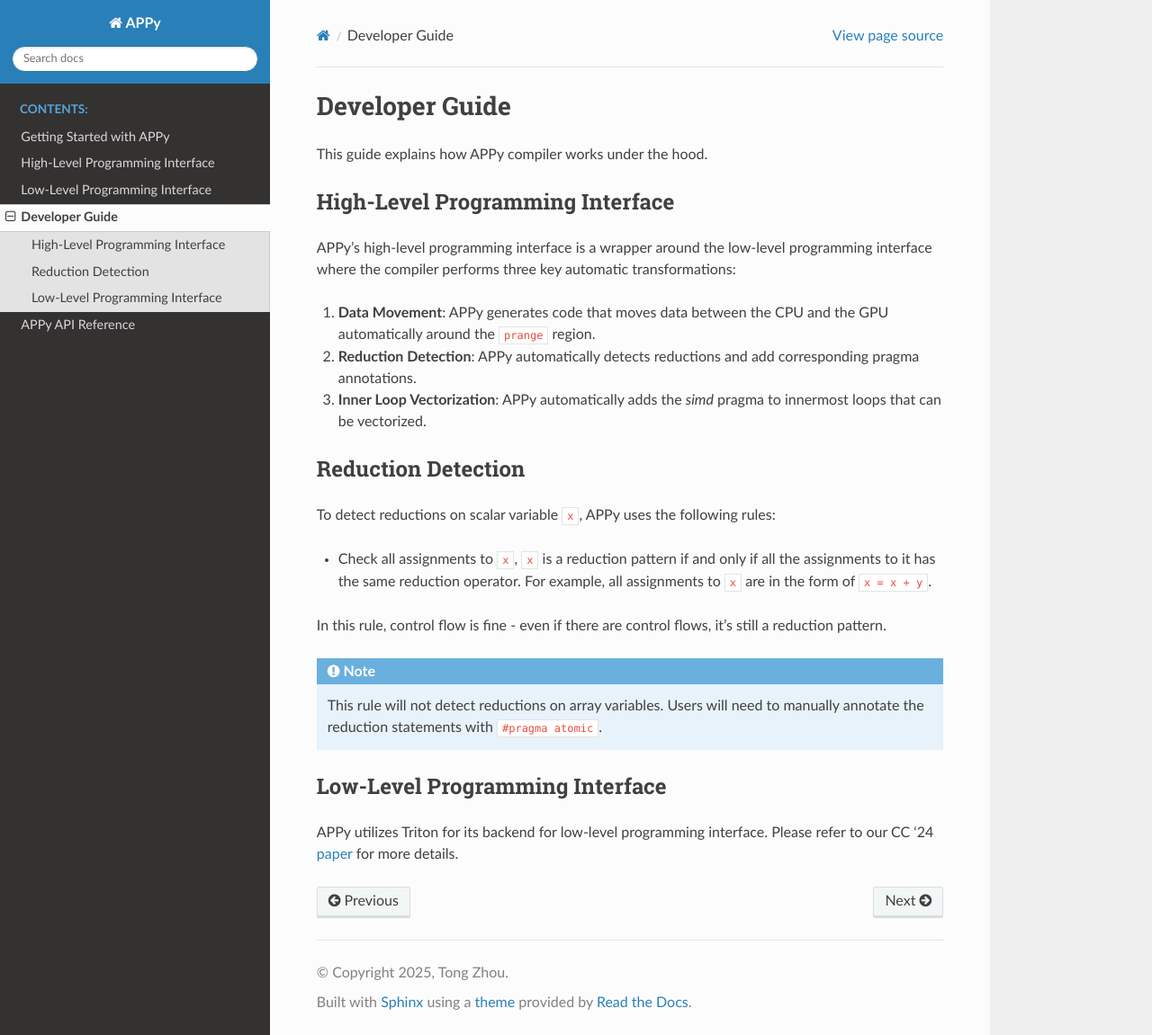
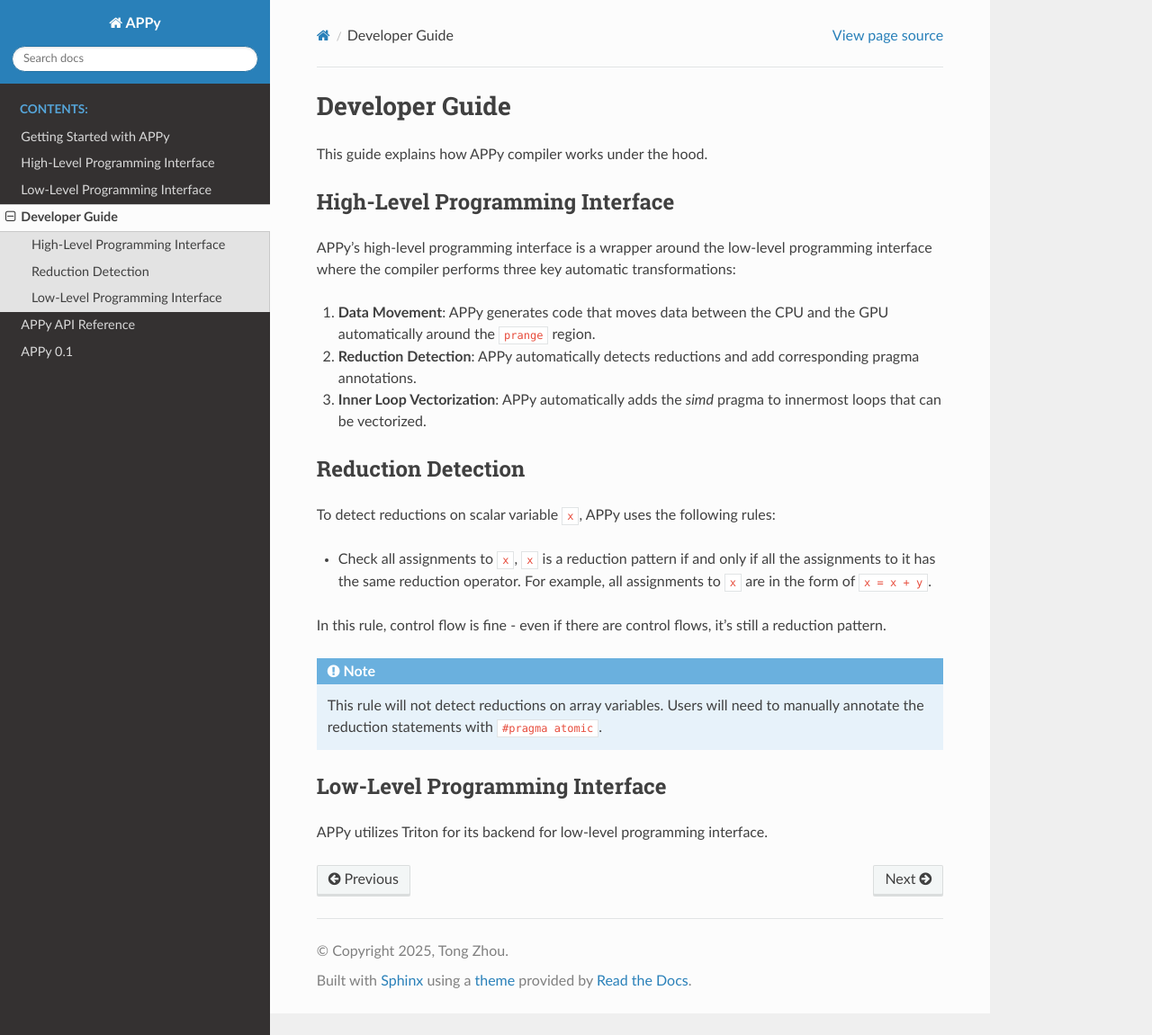
Before and after one commit to habanero-lab/APPy, a Sphinx documentation site: the page built from docs/source/developer.rst, in a window 1280 px wide and 1151 px high. Shown: the whole window at 90% size. Built offline with Sphinx 7.4.7 and the Read the Docs theme 3.1.0, drawn with Linux system fonts in a browser that asks for light colours.

Commit message:
added APPy-0.1.rst

```diff
--- /dev/null
+++ b/docs/source/APPy-0.1.rst
@@ -0,0 +1,4 @@
+APPy 0.1
+===============
+
+APPy 0.1.x is based on our previous work on `Annotated Parallelism for Python on GPUs <https://dl.acm.org/doi/10.1145/3640537.3641575>`_.
--- a/docs/source/developer.rst
+++ b/docs/source/developer.rst
@@ -32,4 +32,4 @@
 Low-Level Programming Interface
 -------------------------------
 
-APPy utilizes Triton for its backend for low-level programming interface. Please refer to our CC '24 `paper <https://dl.acm.org/doi/pdf/10.1145/3640537.3641575>`_ for more details.
+APPy utilizes Triton for its backend for low-level programming interface.
--- a/docs/source/index.rst
+++ b/docs/source/index.rst
@@ -15,6 +15,7 @@
    low-level
    developer
    api
+   APPy-0.1
 
 
 Indices and tables
```
